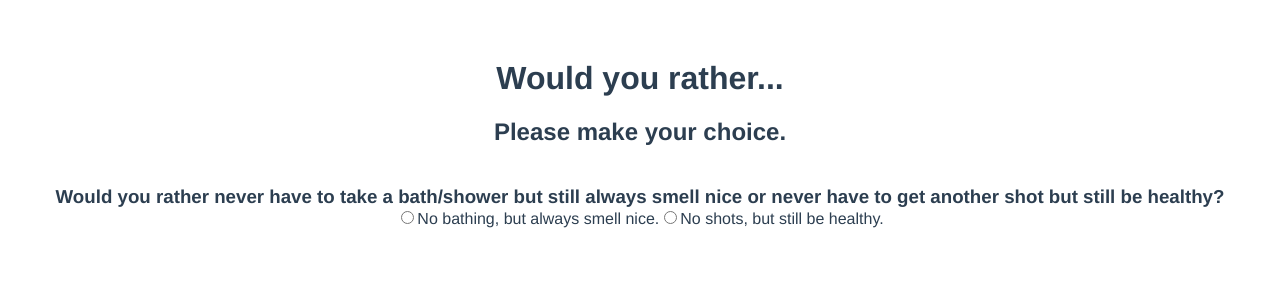
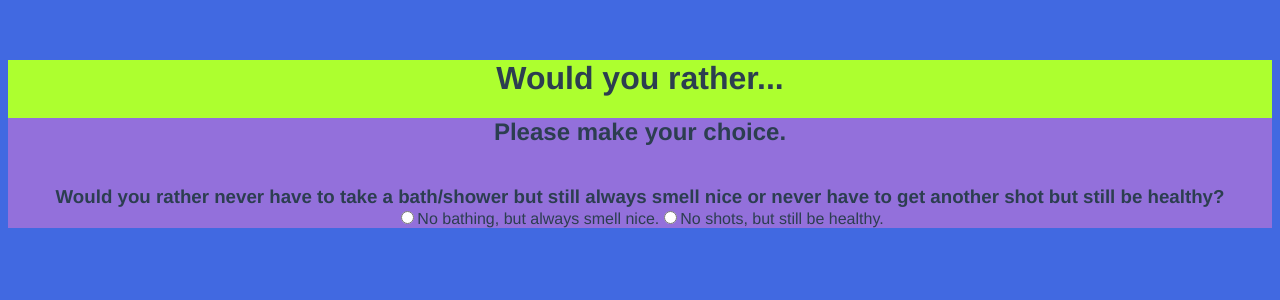
Before and after one commit to chrikulhan/Would_you_rather_week_10, a Vue app: page / in a window 1280 px wide. Shown: the top 300 px of the page. Built offline with nearby package versions, Linux system fonts and the light colour scheme.

Commit message:
through video 3 all works as planned including styles

```diff
--- /dev/null
+++ b/clarasAppVue.vue
@@ -0,0 +1,64 @@
+<template>
+  <div id="app">
+
+    <h1>Would you rather... </h1>
+
+    <would-you-rather v-bind:question="wyrQuestion"
+                      v-bind:answer1="wyrAnswer1"
+                      v-bind:answer2="wyrAnswer2"
+                      v-on:answer-changed="answerChanged"></would-you-rather>
+
+    <p>{{ userSelectionMessage }}</p>
+
+  </div>
+</template>
+
+<script>
+import WouldYouRather from './components/WouldYouRather.vue'
+export default {
+  name: 'App',
+  components: {
+    WouldYouRather
+  },
+  data() {
+    return {
+      wyrQuestion: 'Would you rather live in a house shaped like a circle or a house shaped like a triangle?',
+      wyrAnswer1: 'Circle house',
+      wyrAnswer2: 'Triangle house',
+      userSelectionMessage: ''
+    }
+  },
+  methods: {
+    answerChanged(choice) {
+      this.userSelectionMessage = `Thanks! You chose ${choice}`
+    }
+  }
+}
+</script>
+
+<style>
+body {
+  background: olive;
+}
+#app {
+  font-family: Avenir, Helvetica, Arial, sans-serif;
+  -webkit-font-smoothing: antialiased;
+  -moz-osx-font-smoothing: grayscale;
+  text-align: center;
+  color: white;
+  margin: 20px;
+  padding: 10px;
+  margin-top: 60px;
+  background: blueviolet;
+}
+p {
+  font-style: italic;
+}
+</style>
+
+
+Footer
+© 2022 GitHub, Inc.
+Footer navigation
+Terms
+Privacy
--- /dev/null
+++ b/clarasWouldYouRather.vue
@@ -0,0 +1,44 @@
+<template>
+  <div class="wyr">
+
+    <h2>Please make your choice!</h2>
+
+    <h3>{{ question }}</h3>
+
+    <input type="radio" v-model="choice" v-bind:value="answer1" v-on:change="choiceMade">
+    <label>{{answer1}}</label>
+    <input type="radio" v-model="choice" v-bind:value="answer2" v-on:change="choiceMade">
+    <label>{{answer2}}</label>
+
+  </div>
+</template>
+
+<script>
+export default {
+  name: 'WouldYouRather',
+  props: {
+    question: String,
+    answer1: String,
+    answer2: String
+  },
+  data() {
+    return {
+      choice: ''
+    }
+  },
+  methods: {
+    choiceMade() {
+      // emit an event called 'answer-changed' and include the value of the data choice
+      this.$emit('answer-changed', this.choice)
+    }
+  }
+}
+</script>
+
+<!-- Add "scoped" attribute to limit CSS to this component only -->
+<style scoped>
+.wyr {
+  margin: 10px;
+  border: 1px white solid;
+}
+</style>
--- a/src/App.vue
+++ b/src/App.vue
@@ -23,7 +23,13 @@ with any html components, as there are no dashing in html names.-->
     <would-you-rather v-bind:question="wyrQuestion"
     v-bind:answer1="wyrAnswer1"
     v-bind:answer2="wyrAnswer2"
-    ></would-you-rather>
+    v-on:answer-changed="answerChanged"></would-you-rather>
+
+    <p>{{ userSelectionMessage }}</p>
+
+<!-- ^^Add a parent component so that it can read the choicemade() in WouldYouRather.vue                     -->
+<!--    v-on:answer-changed is the same name used in teh choicemade() this.$emit
+        when this changes, call a method (answerChanged) <<<name of the method-->
 <!--^^^^Connect the two answers:-->
 <!--  answer1 is the name of the prop in the child-->
 <!--  wyrAnswer1 is the name of the data in the parent -->
@@ -42,13 +48,14 @@ export default {
 //  after the set-up, HERE is where you add data:
   data() {
     return {
-    wyrQuestion: 'Would you rather never have to take a bath/shower but still always smell nice or never have to get another shot but still be healthy?',
+    wyrQuestion: 'Would you rather never have to take a bath/shower but still always smell nice or never have to get ' +
+        'another shot but still be healthy?',
       wyrAnswer1: 'No bathing, but always smell nice.',
       wyrAnswer2: 'No shots, but still be healthy.',
       userSelectionMessage: ''
     //  ^^empty string because nothing has been chosen by the user yet.
 
-    //  app.vue will send the question and two possible answers to WouldYouRather.vue
+    //  app.vue will send the question and two possible answers to WouldYouRather,
     // and it will be stored in wouldYouRather.
 
     //  **Data that a parent component sends to a child component is stored in props
@@ -58,11 +65,24 @@ export default {
     //    data is stored, generated, or managed internally by a component.
     //
     }
+  },
+  methods: {
+    answerChanged(choice) {
+      this.userSelectionMessage = `Thanks! You chose ${choice}`
+    }
   }
 }
 </script>
 
 <style>
+
+/*to change the color of the whole page:*/
+body{
+  background: royalblue;
+}
+
+/*these styles will be applied to WouldYouRather.vue, but
+ WouldYouRather.vue will be scoped, so only apply to its components*/
 #app {
   font-family: Avenir, Helvetica, Arial, sans-serif;
   -webkit-font-smoothing: antialiased;
@@ -70,5 +90,6 @@ export default {
   text-align: center;
   color: #2c3e50;
   margin-top: 60px;
+  background: greenyellow;
 }
 </style>
--- a/src/components/WouldYouRather.vue
+++ b/src/components/WouldYouRather.vue
@@ -1,5 +1,5 @@
 <template>
-  <div class="hello">
+  <div class="wyr">
 <!--    when you add something here, it's
  not added to the page because everything seen
  on the webpage is app.vue, and it's just one h1 element
@@ -75,7 +75,8 @@ export default {
       //good practice to use a name with a dash in it, because javascript using NO dashes, will not conflict.
       //('answer-changed', list data you want to be sent along to the parent)
       //(this.choice = data, no shower, or no shots in my program)
-      // **
+      //**only the parent component(app.vue) of WouldYouRather would be able to detect and
+      //receive this event.
       this.$emit('answer-changed', this.choice)
     }
   }
@@ -83,19 +84,15 @@ export default {
 </script>
 
 <!-- Add "scoped" attribute to limit CSS to this component only -->
+<!--this limits the styles to ONLY WouldYouRather, not App.vue-->
 <style scoped>
 h3 {
   margin: 40px 0 0;
 }
-ul {
-  list-style-type: none;
-  padding: 0;
+
+.wyr {
+  border: 2px blue;
+  background-color: mediumpurple;
 }
-li {
-  display: inline-block;
-  margin: 0 10px;
-}
-a {
-  color: #42b983;
-}
+
 </style>
```
Also changed, not shown: 1 other file (tests, documents, lock files or other folders).
